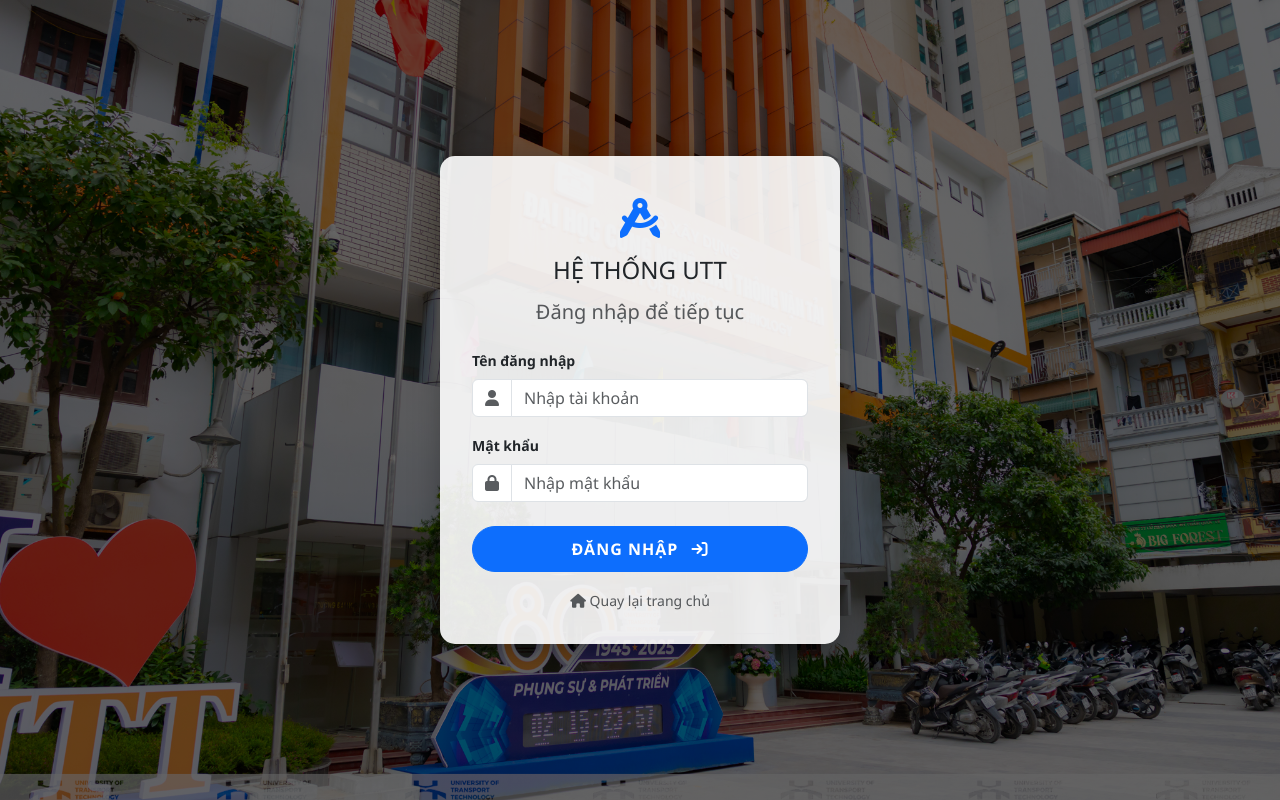
After one commit to nguyentrungnuce89/utt, a Django app: page /thanhvien/login/ in a window 1280 px wide. The commit adds this page. Run offline with Django 5.2, Linux system fonts and the light colour scheme; some libraries are stand-ins or nearby versions.

Commit message:
add quan ly lien he va login

```diff
--- /dev/null
+++ b/main/templates/login.html
@@ -0,0 +1,115 @@
+{% load static %}
+<!DOCTYPE html>
+<html lang="vi">
+<head>
+    <meta charset="UTF-8">
+    <meta name="viewport" content="width=device-width, initial-scale=1.0">
+    <title>Đăng nhập hệ thống | UTT</title>
+    <link href="https://cdn.jsdelivr.net/npm/bootstrap@5.3.0/dist/css/bootstrap.min.css" rel="stylesheet">
+    <link rel="stylesheet" href="https://cdnjs.cloudflare.com/ajax/libs/font-awesome/6.4.0/css/all.min.css">
+
+    <style>
+        body, html {
+            height: 100%;
+            margin: 0;
+            font-family: 'Segoe UI', Tahoma, Geneva, Verdana, sans-serif;
+        }
+
+        .bg-image {
+            /* Đường dẫn lấy từ static */
+            background-image: linear-gradient(rgba(0, 0, 0, 0.6), rgba(0, 0, 0, 0.6)),
+                              url("{% static 'main/img/login.jpg' %}");
+            background-size: cover;
+            background-position: center;
+            background-repeat: no-repeat;
+            height: 100%;
+            display: flex;
+            align-items: center;
+            justify-content: center;
+        }
+
+        .login-card {
+            background: rgba(255, 255, 255, 0.9);
+            border-radius: 15px;
+            box-shadow: 0 8px 32px rgba(0, 0, 0, 0.3);
+            width: 100%;
+            max-width: 400px;
+            padding: 2rem;
+        }
+
+        .form-control:focus {
+            box-shadow: none;
+            border-color: #0d6efd;
+        }
+
+        .btn-login {
+            border-radius: 25px;
+            padding: 10px;
+            font-weight: bold;
+            text-transform: uppercase;
+            letter-spacing: 1px;
+        }
+
+        .brand-logo {
+            font-size: 2.5rem;
+            color: #0d6efd;
+            margin-bottom: 1rem;
+            text-align: center;
+        }
+    </style>
+</head>
+<body>
+
+<div class="bg-image">
+    <div class="login-card">
+        <div class="brand-logo">
+            <i class="fa-solid fa-compass-drafting"></i>
+            <h4 class="text-dark mt-2">HỆ THỐNG UTT</h4>
+        </div>
+
+        <h5 class="text-center text-muted mb-4">Đăng nhập để tiếp tục</h5>
+
+        {% if messages %}
+            {% for message in messages %}
+                <div class="alert alert-danger py-2 small" role="alert">
+                    <i class="fa-solid fa-circle-exclamation"></i> {{ message }}
+                </div>
+            {% endfor %}
+        {% endif %}
+
+        <form method="POST">
+            {% csrf_token %}
+            <div class="mb-3">
+                <label class="form-label small fw-bold">Tên đăng nhập</label>
+                <div class="input-group">
+                    <span class="input-group-text bg-white"><i class="fa-solid fa-user text-muted"></i></span>
+                    <input type="text" name="username" class="form-control" placeholder="Nhập tài khoản" required>
+                </div>
+            </div>
+
+            <div class="mb-4">
+                <label class="form-label small fw-bold">Mật khẩu</label>
+                <div class="input-group">
+                    <span class="input-group-text bg-white"><i class="fa-solid fa-lock text-muted"></i></span>
+                    <input type="password" name="password" class="form-control" placeholder="Nhập mật khẩu" required>
+                </div>
+            </div>
+
+            <div class="d-grid gap-2">
+                <button type="submit" class="btn btn-primary btn-login">
+                    Đăng nhập <i class="fa-solid fa-arrow-right-to-bracket ms-2"></i>
+                </button>
+            </div>
+
+            <div class="text-center mt-3">
+                <a href="{% url 'main:homepage' %}" class="text-decoration-none small text-muted">
+                    <i class="fa-solid fa-house"></i> Quay lại trang chủ
+                </a>
+            </div>
+        </form>
+    </div>
+</div>
+
+<script src="https://cdn.jsdelivr.net/npm/bootstrap@5.3.0/dist/js/bootstrap.bundle.min.js"></script>
+</body>
+</html>
--- a/main/urls.py
+++ b/main/urls.py
@@ -7,6 +7,8 @@ from django.conf.urls.static import static
 app_name = "main"
 urlpatterns = [
     path('',views.HomePage,name='homepage'),
+    path('thanhvien/login/', views.login_view, name='login'),
+    path('thanhvien/logout/', views.logout_view, name='logout'),
     path('gioithieu/',views.About,name='about'),
     path('gioithieu/nhansu/',views.Nhansu,name='nhansu'),
     path('gioithieu/nhansu/manage/',views.NhansuManage,name='nhansumanage'),
@@ -34,7 +36,10 @@ urlpatterns = [
     path('tin-tuc/sua/<int:pk>/', views.news_edit, name='news_edit'),
     path('tin-tuc/xoa/<int:pk>/', views.news_delete, name='news_delete'),
     path('thong-bao/<slug:slug>',views.NewsDetail,name='newsdetail'),
+    # Liên hệ
     path('lien-he/',views.Contact,name='contact'),
+    path('lien-he/quanly/', views.contact_manage, name='contact_manage'),
+    path('lien-he/xoa/<int:pk>/', views.contact_delete, name='contact_delete'),
     path('contact/submit/',views.Contact_submit),
     path('nhansu/reorder/',views.Reorder_nhansu,name='reorder_nhansu'),
     # API lấy dữ liệu Bằng cấp/Hợp đồng theo ID nhân sự
--- a/main/views.py
+++ b/main/views.py
@@ -4,6 +4,34 @@ from django.shortcuts import render, get_object_or_404
 from django.contrib.auth.decorators import login_required
 
 # Create your views here.
+from django.contrib.auth import authenticate, login, logout
+from django.contrib import messages
+from django.contrib.auth.forms import AuthenticationForm
+def login_view(request):
+    if request.user.is_authenticated:
+        return redirect('main:homepage') # Nếu đã login thì về trang chủ
+
+    if request.method == 'POST':
+        form = AuthenticationForm(request, data=request.POST)
+        if form.is_valid():
+            username = form.cleaned_data.get('username')
+            password = form.cleaned_data.get('password')
+            user = authenticate(username=username, password=password)
+            if user is not None:
+                login(request, user)
+                return redirect('main:homepage')
+            else:
+                messages.error(request, "Tên đăng nhập hoặc mật khẩu không đúng.")
+        else:
+            messages.error(request, "Thông tin đăng nhập không hợp lệ.")
+
+    form = AuthenticationForm()
+    return render(request, 'login.html', {'form': form})
+
+def logout_view(request):
+    logout(request)
+    return redirect('main:homepage')
+
 def HomePage(request):
     context = {}
     return render(request,'homepage.html',context)
@@ -11,6 +39,23 @@ def HomePage(request):
 def About(request):
     context = {}
     return render(request,'about.html',context)
+
+# Trang danh sách quản lý liên hệ
+@login_required
+def contact_manage(request):
+    from .models import Contact
+    contacts = Contact.objects.all().order_by('-created_at')
+    return render(request, 'contact_manage.html', {'contacts': contacts})
+
+# API Xóa liên hệ
+@login_required
+def contact_delete(request, pk):
+    from .models import Contact
+    if request.method == 'POST':
+        contact = get_object_or_404(Contact, pk=pk)
+        contact.delete()
+        return JsonResponse({'status': 'success'})
+    return JsonResponse({'status': 'error'}, status=400)
 
 def Nhansu(request):
     from .models import HR
```
Also changed, not shown: main/templates/contact.html (+6 -1 lines), main/templates/contact_manage.html (added, +137 -0 lines), main/templates/main.html (+17 -0 lines), main/static/main/img/login.jpg (added).
